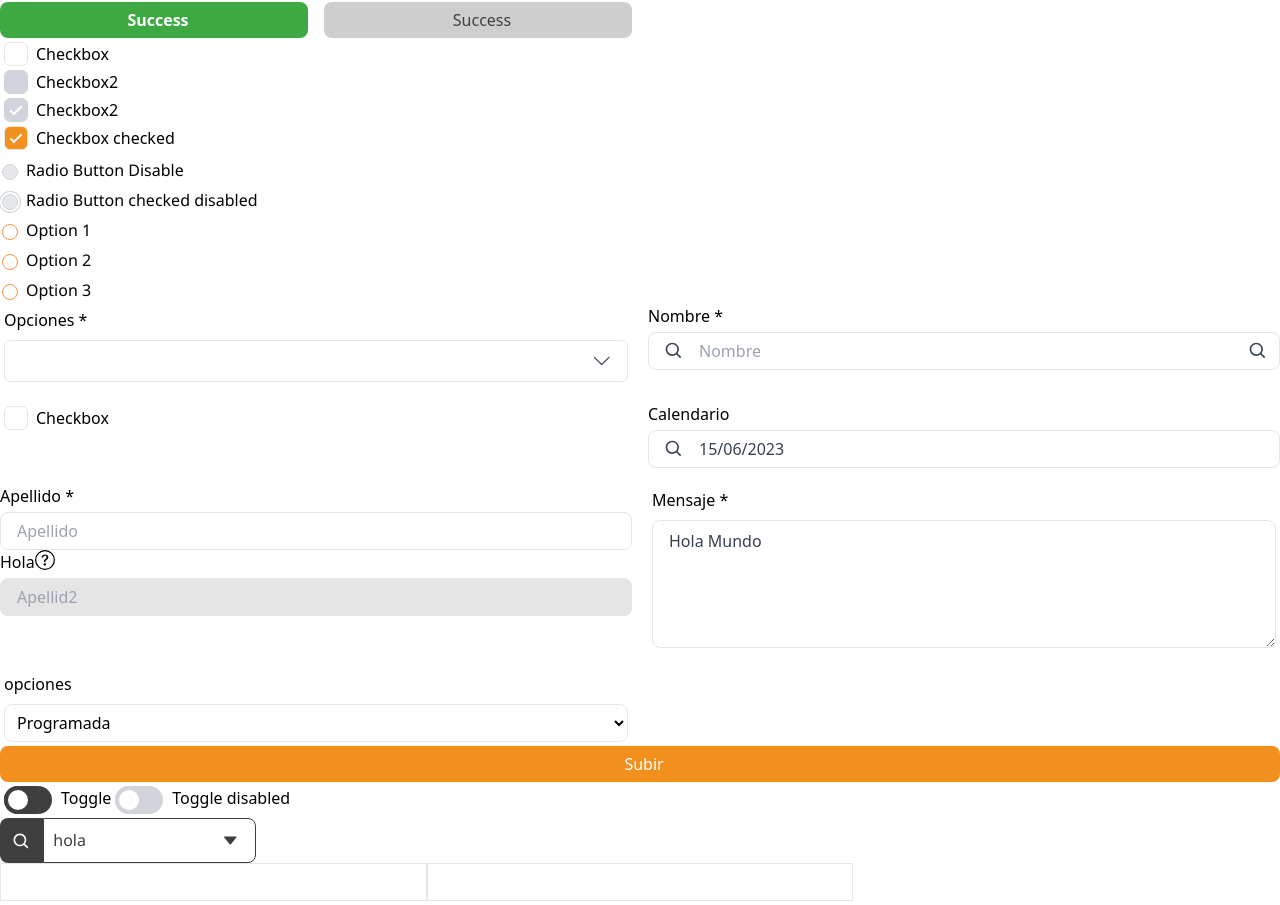
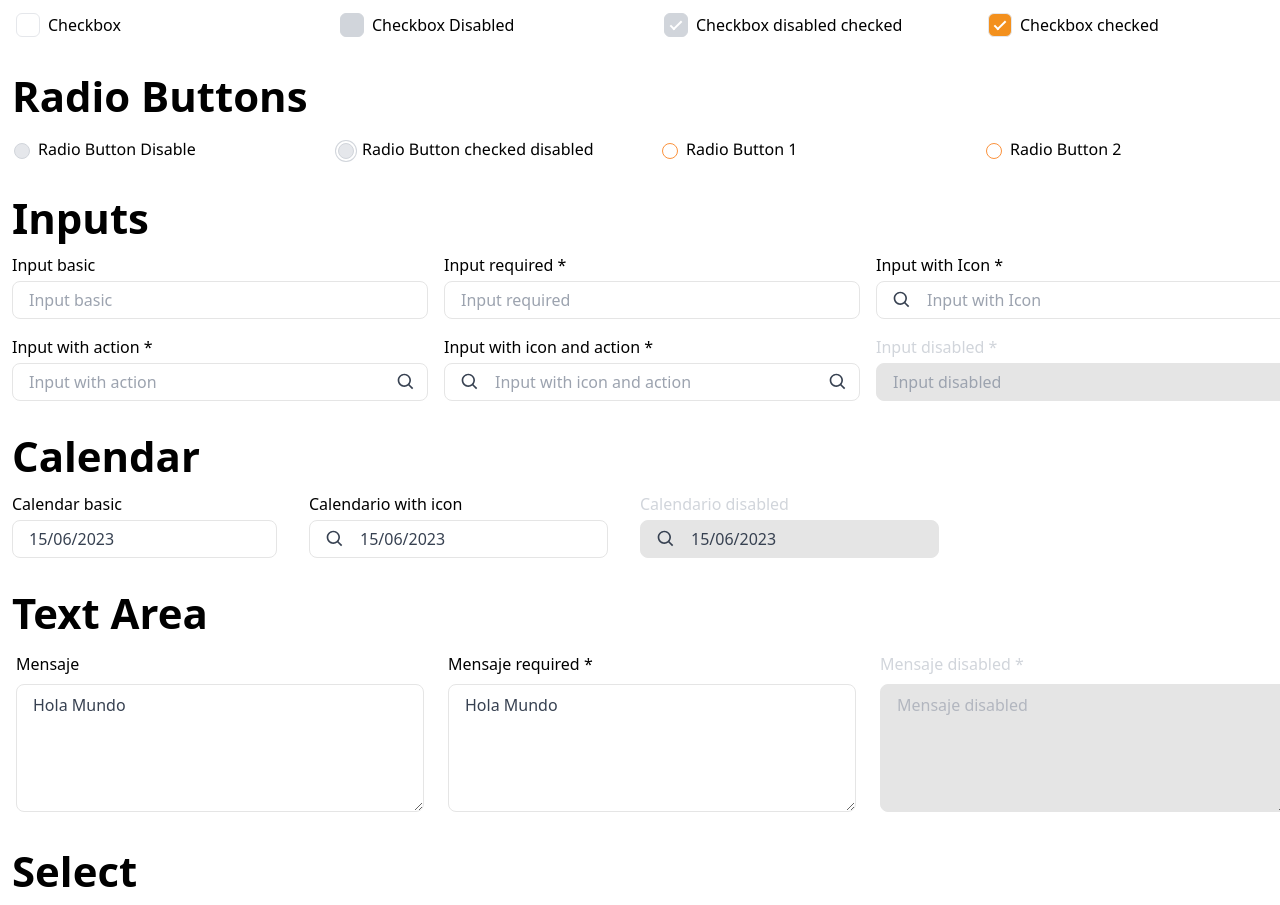
Before and after one commit to Imagine-CX/imaginecx-library, a React (Vite) app: page / in a window 1280 px wide. Shown: the part 177-1082 px from the top of the page. Built offline with nearby package versions, Linux system fonts and the light colour scheme.

Commit message:
style: :art: Docs library
initial presentation of all library components

```diff
--- a/src/App.tsx
+++ b/src/App.tsx
@@ -16,7 +16,6 @@ import {
   Popover,
   Radio,
   Select,
-  Selector,
   Skeleton,
   Table,
   Tabs,
@@ -28,9 +27,8 @@ import { ContCalendar } from './components/Calendar/ContCalendar';
 import { useForm } from './components/hooks/useForm';
 
 const options = [
-  { id: 1, value: 'option1', label: 'Option 1' },
-  { id: 2, value: 'option2', label: 'Option 2' },
-  { id: 3, value: 'option3', label: 'Option 3' },
+  { id: 1, value: 'option1', label: 'Radio Button 1' },
+  { id: 2, value: 'option2', label: 'Radio Button 2' },
 ];
 
 const tableTitles = ['Id', 'Campaña', 'Próximo Envío', 'Estado', 'SMS Enviados', 'SMS Fallidos'];
@@ -53,26 +51,6 @@ const tableItems = [
     fallidos: 2,
   },
 ];
-
-const optionsSelect = [
-  {
-    id: 2,
-    name: 'Programada',
-  },
-  {
-    id: 3,
-    name: 'Recurrente',
-  },
-  {
-    id: 6,
-    name: 'Programada2',
-  },
-  {
-    id: 7,
-    name: 'Recurrente2',
-  },
-];
-
 const optionsSelect2 = [
   {
     value: 2,
@@ -84,11 +62,7 @@ const optionsSelect2 = [
   },
   {
     value: 6,
-    label: 'Programada2',
-  },
-  {
-    value: 7,
-    label: 'Recurrente2',
+    label: 'Periodica',
   },
 ];
 
@@ -119,7 +93,7 @@ function App() {
   const [open1, setOpen1] = useState(false);
   const [currentDate, setCurrentDate] = useState(new Date());
 
-  const { selector, nombre, check, onInputChange, onCheckChange } = useForm(FormFields);
+  const { selector, onInputChange } = useForm(FormFields);
 
   const handleChange = (event: React.ChangeEvent<HTMLFormElement>) => {
     event.preventDefault();
@@ -127,17 +101,14 @@ function App() {
   };
 
   return (
-    <div className="">
-      <Header text="Imagine CX Library" variant="h1" />
-      <div>
-        <Header text="Imagine CX Library" variant="h1" />
-      </div>
-      <div className="icx-grid icx-grid-cols-1 icx-gap-4 icx-mt-3 md:icx-grid-cols-2 lg:icx-grid-cols-4">
+    <div className="icx-container icx-ml-3">
+      <Header variant="h2">Buttons</Header>
+      <div className="icx-grid icx-grid-cols-2 icx-gap-4 icx-mt-3 icx-pb-8 md:icx-grid-cols-3 lg:icx-grid-cols-6">
         <Button color="primary" className="icx-py-1">
-          Button Primary
+          Primary
         </Button>
         <Button color="secondary" animation>
-          Button Seondary
+          Secondary
         </Button>
         <Button color="error">Error</Button>
         <Button color="alternative">Alternative</Button>
@@ -145,75 +116,137 @@ function App() {
           <p className="icx-font-bold">Success</p>
         </Button>
         <Button color="success" disabled>
-          Success
+          Disabled
         </Button>
       </div>
-      <div>
+      <Header variant="h2">Checkbox</Header>
+      <div className="icx-grid icx-grid-cols-2 icx-gap-4 icx-mt-3 icx-pb-8 md:icx-grid-cols-2 lg:icx-grid-cols-4">
         <CheckBox text="Checkbox" id="check1" />
-        <CheckBox text="Checkbox2" id="check2" disabled />
-        <CheckBox text="Checkbox2" id="check2" disabled checked />
+        <CheckBox text="Checkbox Disabled" id="check2" disabled />
+        <CheckBox text="Checkbox disabled checked" id="check2" disabled checked />
         <CheckBox text="Checkbox checked" checked />
+      </div>
+      <Header variant="h2">Radio Buttons</Header>
+      <div className="icx-grid icx-grid-cols-2 icx-gap-4 icx-mt-3 icx-pb-8 md:icx-grid-cols-2 lg:icx-grid-cols-4">
         <Radio text="Radio Button Disable" disabled id="radio1" />
         <Radio text="Radio Button checked disabled" checked disabled id="radio2" />
-
         {options.map((option) => (
           <div key={option.id}>
             <Radio text={option.label} id={`${option.id}`} name="options" />
           </div>
         ))}
       </div>
-      <form action="" onSubmit={handleChange}>
-        <div className="icx-grid icx-grid-cols-2 icx-gap-4">
-          <div>
-            <Selector options={optionsSelect} label="Opciones" required />
-          </div>
-          <div>
+      <Header variant="h2">Inputs</Header>
+      <div className="icx-grid icx-grid-cols-1 icx-gap-4 icx-mt-3 icx-pb-8 md:icx-grid-cols-2 lg:icx-grid-cols-3">
+        <InputField placeholder="Input basic" name="Input basic" title="Input basic" />
+        <InputField placeholder="Input required" name="Input required" title="Input required" required />
         <InputField
-              placeholder="Nombre"
-              title="Nombre"
-              name="nombre"
-              className="icx-py-1.5"
-              value={nombre}
-              onChange={onInputChange}
+          placeholder="Input with Icon"
+          name="Input with Icon"
+          title="Input with Icon"
+          icon={<BiSearch className="icx-w-5 icx-h-5" />}
           required
-              icon={<BiSearch className="icx-w-5 icx-h-5" />}
+        />
+        <InputField
+          placeholder="Input with action"
+          name="Input with action"
+          title="Input with action"
           action={
             <button>
               <BiSearch className="icx-w-5 icx-h-5" />
             </button>
           }
+          required
         />
+        <InputField
+          placeholder="Input with icon and action"
+          name="Input with icon and action"
+          title="Input with icon and action"
+          action={
+            <button>
+              <BiSearch className="icx-w-5 icx-h-5" />
+            </button>
+          }
+          icon={<BiSearch className="icx-w-5 icx-h-5" />}
+          required
+        />
+        <InputField placeholder="Input disabled" name="Input disabled" title="Input disabled" required disabled />
       </div>
-          <div>
-            <CheckBox text="Checkbox" id="checkPrueba" name="check" checked={check} onChange={onCheckChange} />
-          </div>
-          <div>
+      <Header variant="h2">Calendar</Header>
+      <div className="icx-flex icx-gap-4 icx-mt-3 icx-pb-8 ">
         <ContCalendar
           beforeYear={7}
           afterYear={7}
           disableAfter={new Date('2023-08-10')}
           disableBefore={new Date('2023-05-08')}
-              title="Calendario"
+          title="Calendar basic"
+          currentDate={currentDate}
+          setCurrentDate={setCurrentDate}
+          onChangeCalendar={setCurrentDate}
+        />
+        <ContCalendar
+          beforeYear={7}
+          afterYear={7}
+          disableAfter={new Date('2023-08-10')}
+          disableBefore={new Date('2023-05-08')}
+          title="Calendario with icon"
           currentDate={currentDate}
           setCurrentDate={setCurrentDate}
           onChangeCalendar={setCurrentDate}
           icon={<BiSearch className="icx-w-5 icx-h-5" />}
         />
+        <ContCalendar
+          beforeYear={7}
+          afterYear={7}
+          disableAfter={new Date('2023-08-10')}
+          disableBefore={new Date('2023-05-08')}
+          title="Calendario disabled"
+          currentDate={currentDate}
+          setCurrentDate={setCurrentDate}
+          onChangeCalendar={setCurrentDate}
+          icon={<BiSearch className="icx-w-5 icx-h-5" />}
+          disabled
+        />
       </div>
-          <div>
-            <InputField placeholder="Apellido" name="apellido" title="Apellido" required />
-            <div>
+      <Header variant="h2">Text Area</Header>
+      <div className="icx-grid icx-grid-cols-1 icx-gap-4 icx-mt-3 icx-pb-8 md:icx-grid-cols-2 lg:icx-grid-cols-3">
+        <TextArea title="Mensaje" placeholder="Mensaje" content="Hola Mundo" />
+        <TextArea title="Mensaje required" placeholder="Mensaje" content="Hola Mundo" required />
+        <TextArea title="Mensaje disabled" placeholder="Mensaje disabled" required disabled />
+      </div>
+      <Header variant="h2">Select</Header>
+      <div className="icx-grid icx-grid-cols-1 icx-gap-4 icx-mt-3 icx-pb-8 md:icx-grid-cols-2 lg:icx-grid-cols-3">
+        <Select
+          options={optionsSelect2}
+          name="selector"
+          value={selector}
+          onChange={onInputChange}
+          title="Select basic"
+        />
+        <Select
+          options={optionsSelect2}
+          name="selector"
+          value={selector}
+          onChange={onInputChange}
+          title="Select required"
+          required
+        />
+        <Select
+          options={optionsSelect2}
+          name="selector"
+          value={selector}
+          onChange={onInputChange}
+          title="Select disabled"
+          disabled
+        />
+      </div>
+      <form action="" onSubmit={handleChange}>
+        <div className="icx-grid icx-grid-cols-2 icx-gap-4">
           <div className="icx-flex">
             <label htmlFor="">Hola</label>
             <Tooltip text="Recuerda que debes ingresar entre corchetes [ ] el número de la columna que deseas utilizar.">
               <BsQuestionCircle className="icx-w-5 icx-h-5" />
             </Tooltip>
-              </div>
-              <InputField placeholder="Apellid2" name="apellido2" disabled />
-            </div>
-          </div>
-          <div>
-            <TextArea title="Mensaje" placeholder="Mensaje" content="Hola Mundo" required />
           </div>
           <div>
             <Select
--- a/src/components/Headers/Header.tsx
+++ b/src/components/Headers/Header.tsx
@@ -1,15 +1,14 @@
 import React from 'react';
 
 export interface IHeader extends React.HTMLAttributes<HTMLDivElement> {
-  text: string;
-  variant: string;
+  variant: 'h1' | 'h2' | 'h3' | 'h4' | 'h5' | 'h6' | string;
 }
 
-export const Header = ({ text, variant, ...divProps }: IHeader) => {
+export const Header: React.FC<IHeader> = ({ children, variant, ...divProps }) => {
   // console.log(variant);
   return (
     <div className={`${variant}`} {...divProps}>
-      {text}
+      {children}
     </div>
   );
 };
```
Lines whose indentation alone changed are shown as unchanged.
